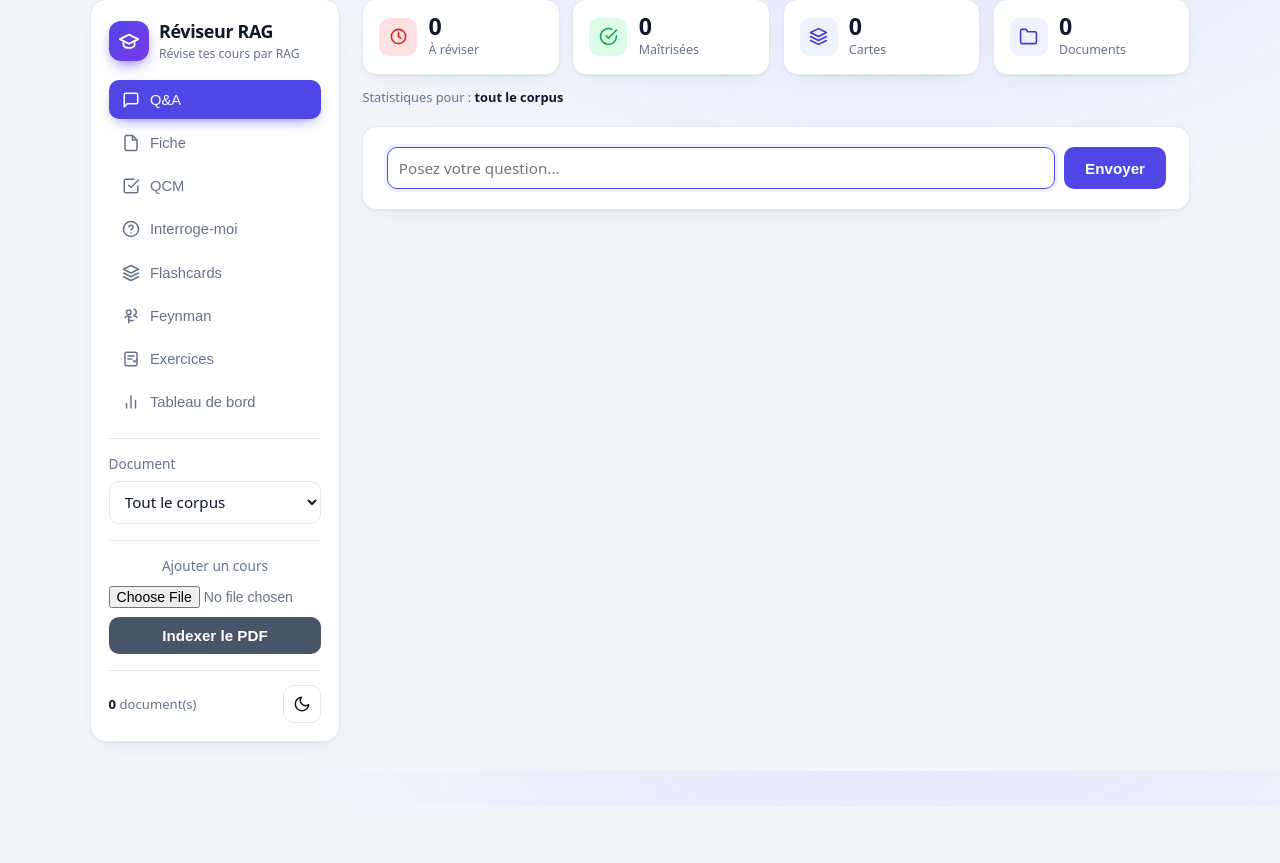
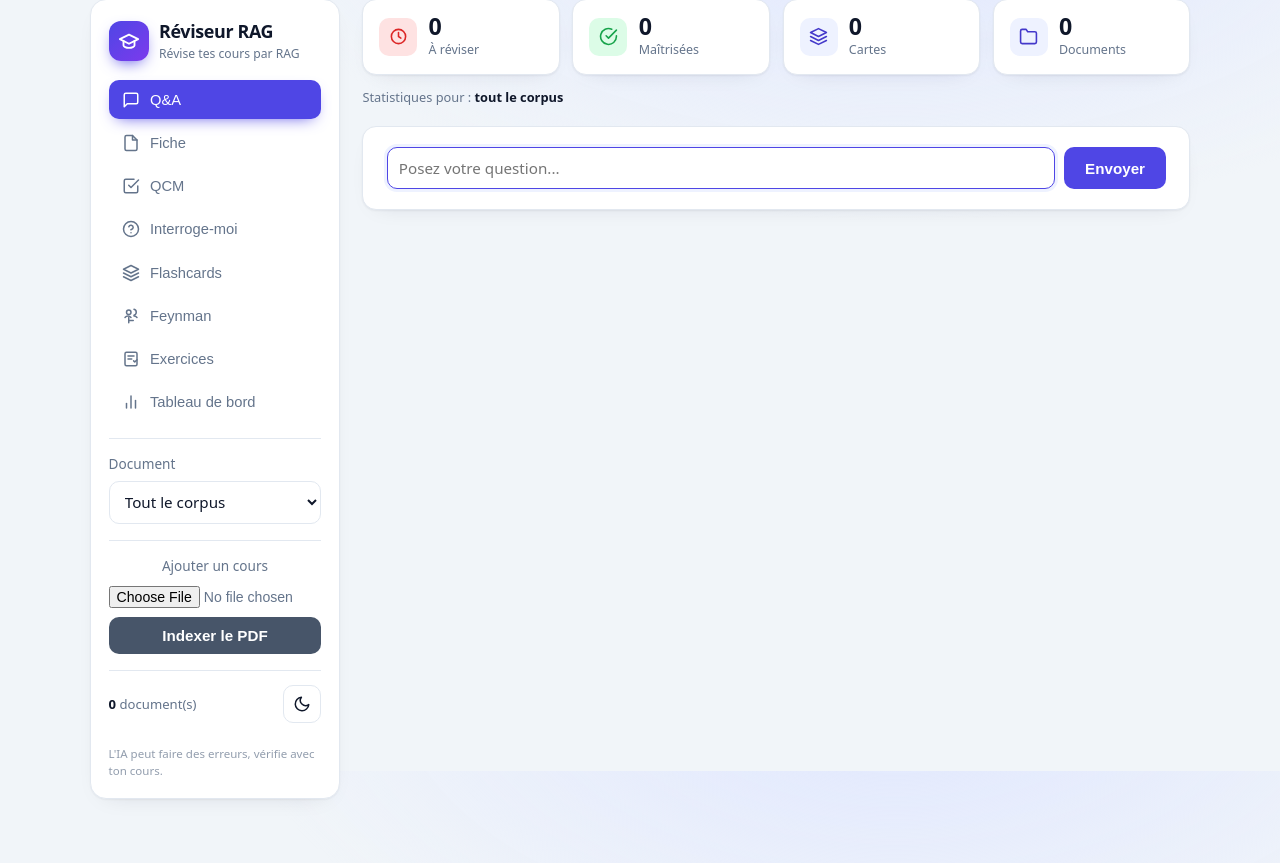
Before and after one commit to Ness2626/reviseur-rag, a Flask app: page / in a window 1280 px wide. Shown: the part 29-892 px from the top of the page. Before the commit the page ends 829 px from the top, so only its background shows below. Run offline with Flask 3, Linux system fonts and the light colour scheme; data that the repository does not hold is empty.

Commit message:
feat: avertissement IA global et discret (sidebar)

```diff
--- a/templates/index.html
+++ b/templates/index.html
@@ -200,6 +200,7 @@
         }
         #panel-feynman input[type=text] { width: 100%; margin-bottom: .6rem; }
         #feynman-area { margin-top: 1rem; }
+        .disclaimer { font-size: .72rem; color: var(--muted); opacity: .7; margin-top: .35rem; }
         .q-counter { font-size: .78rem; font-weight: 600; color: var(--muted); margin-bottom: .5rem; }
         .card-question { font-size: 1.08rem; font-weight: 600; margin: .2rem 0 .8rem; }
         .badge {
@@ -342,6 +343,7 @@
             <span class="corpus"><b id="corpus">{{ documents | length }}</b> document(s)</span>
             <button class="theme-toggle" id="theme-toggle" type="button" title="Basculer le thème" aria-label="Basculer le thème"></button>
         </div>
+        <div class="disclaimer">L'IA peut faire des erreurs, vérifie avec ton cours.</div>
       </aside>
 
       <main class="main">
```
